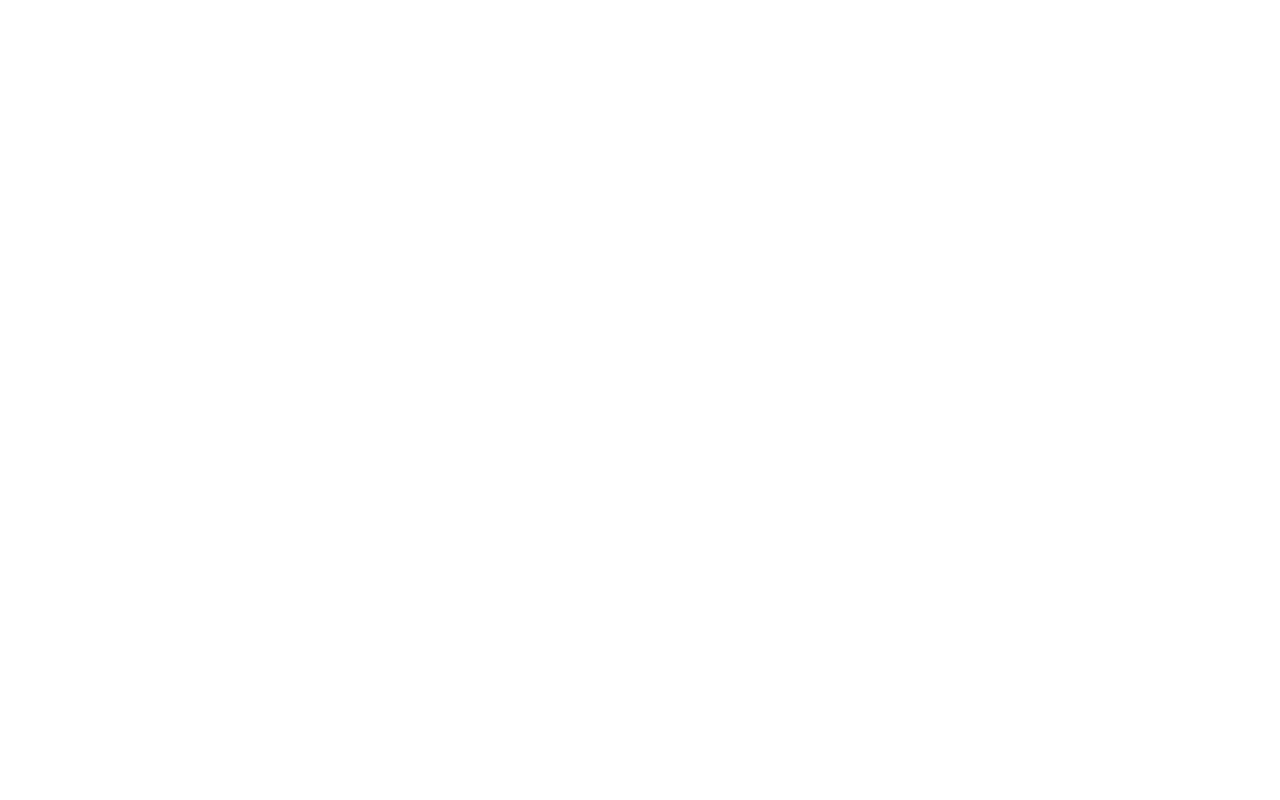
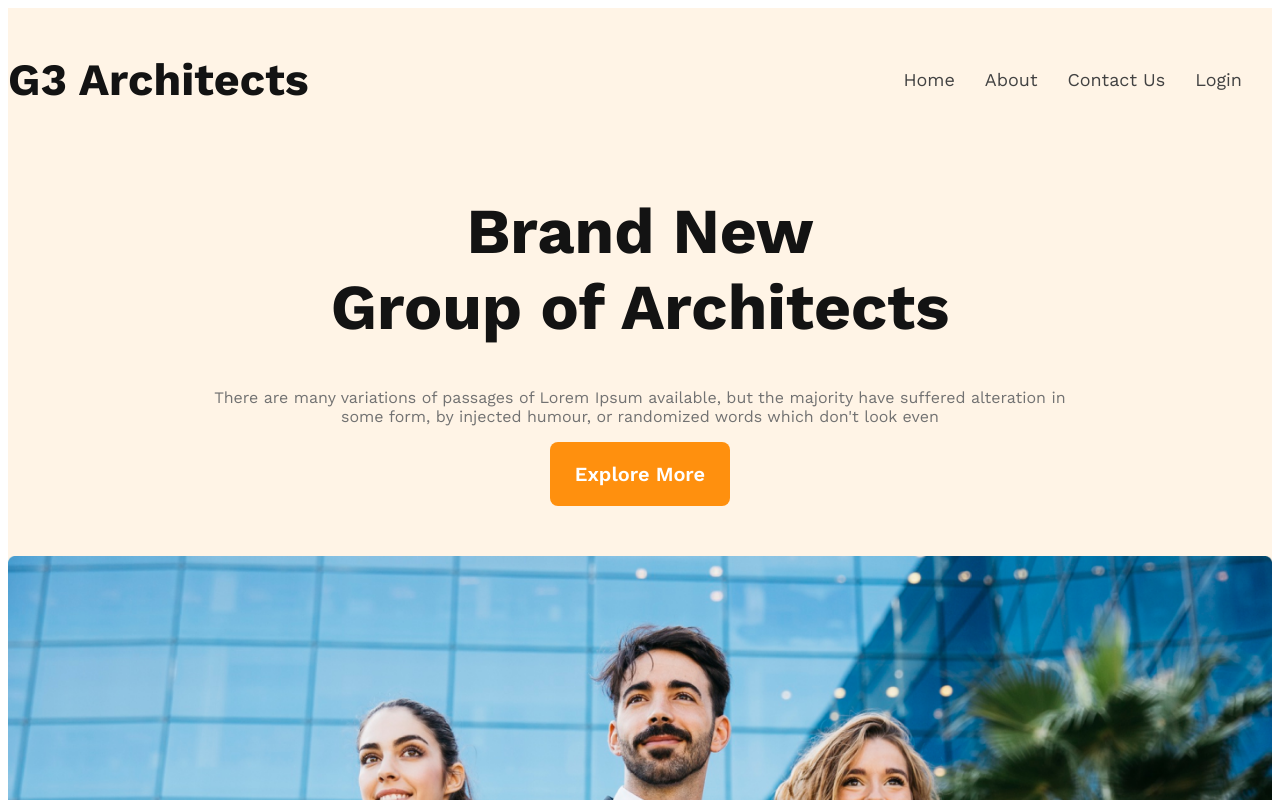
Before and after one commit to Muhin1221/g3-architects, a plain HTML site: page index.html in a window 1280 px wide. Shown: the top 800 px of the page. Drawn offline with nearby package versions, Linux system fonts and the light colour scheme.

Commit message:
Navbar and Banner somewhat done

```diff
--- a/index.html
+++ b/index.html
@@ -7,6 +7,24 @@
     <link rel="stylesheet" href="styles/style.css">
 </head>
 <body>
-
+    <header class="bg-light">
+        <nav class="navbar display-flex">
+            <h3 class="brand dark-1">G3 Architects</h3>
+            <ul class="navbar-links display-flex">
+                <li class="nav-item"><a class="nav-item-link dark-2" href="">Home</a></li>
+                <li class="nav-item"><a class="nav-item-link dark-2" href="">About</a></li>
+                <li class="nav-item"><a class="nav-item-link dark-2" href="">Contact Us</a></li>
+                <li class="nav-item"><a class="nav-item-link dark-2" href="">Login</a></li>
+            </ul>
+        </nav>
+        <div class="banner">
+            <div class="banner-container">
+                <h1 class="banner-title dark-1">Brand New <br> Group of Architects</h1>
+                <p class="banner-details dark-3">There are many variations of passages of Lorem Ipsum available, but the majority have suffered alteration in some form, by injected humour, or randomized words which don't look even</p>
+                <button class="btn-primary">Explore More</button>
+            </div>
+            <img class="banner-img" src="images/banner.png" alt="">
+        </div>
+    </header>
 </body>
 </html>
--- a/styles/style.css
+++ b/styles/style.css
@@ -0,0 +1,82 @@
+@import url('https://fonts.googleapis.com/css2?family=Work+Sans:ital,wght@0,100..900;1,100..900&display=swap');
+*{
+    font-family: "Work Sans", serif;
+    font-optical-sizing: auto;
+    font-weight: 400;
+    font-style: normal;
+  }
+  /* Shared Styles */
+  .display-flex{
+    display: flex;
+  }
+.dark-1{
+    color: #131313;
+}
+.dark-2{
+    color: #424242;
+}
+.dark-3{
+    color: rgba(114, 114, 114, 1);
+}
+.bg-light{
+   background-color:  rgba(255, 144, 14, 0.1);
+}
+.btn-primary{
+    background-color: rgba(255, 144, 14, 1);
+    border-radius: 8px;
+   /* width: 180px;
+    height: 64px; */
+    padding: 20px 25px;
+    font-weight: 600;
+    font-size: 1.25rem;
+    color: white;
+    border: none;
+}
+  /*navbar*/
+.navbar{
+    justify-content: space-between;
+    align-items: center;
+}
+.brand{
+    font-weight: bold;
+    font-size: 2.8rem;
+}
+.nav-item{
+    list-style: none;
+    margin-right: 30px;
+}
+.nav-item-link{
+    text-decoration: none;
+    font-size: 1.125rem;
+}
+.navbar, .banner{
+    max-width: 1440px;
+    margin: 0 auto;
+}
+/* banner */
+.banner-container{
+    max-width: 862px;
+    margin: 0 auto;
+    text-align: center;
+    margin-bottom: 50px;
+}
+.banner-title{
+    font-weight: 700;
+    font-size: 4rem;
+}
+.banner-details{
+    font-size: 1rem;
+}
+.banner-img{
+    width: 100%;
+}
+
+
+
+/* Responsive */
+@media screen and (max-width: 576px) {
+    .navbar , .navbar-links{
+        flex-direction: column;
+
+    }
+}
```
